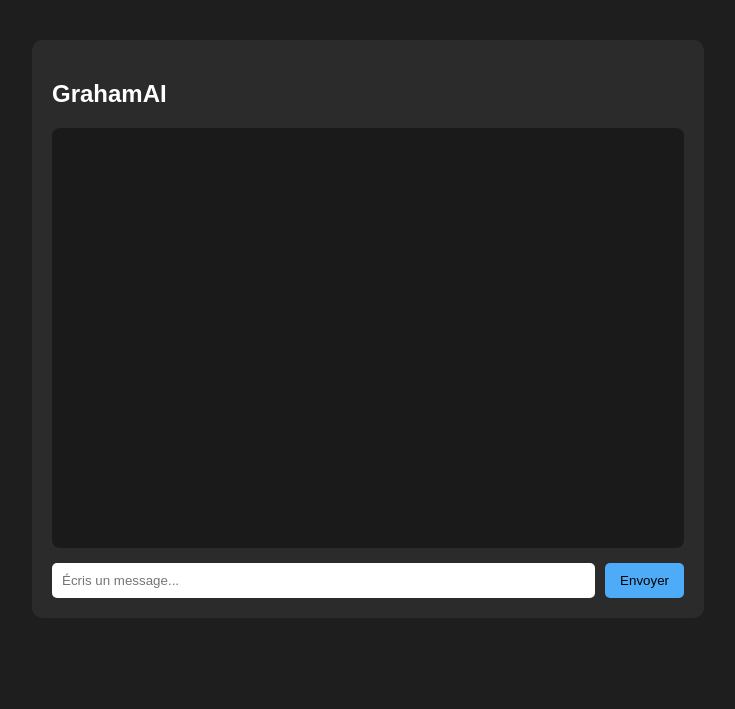
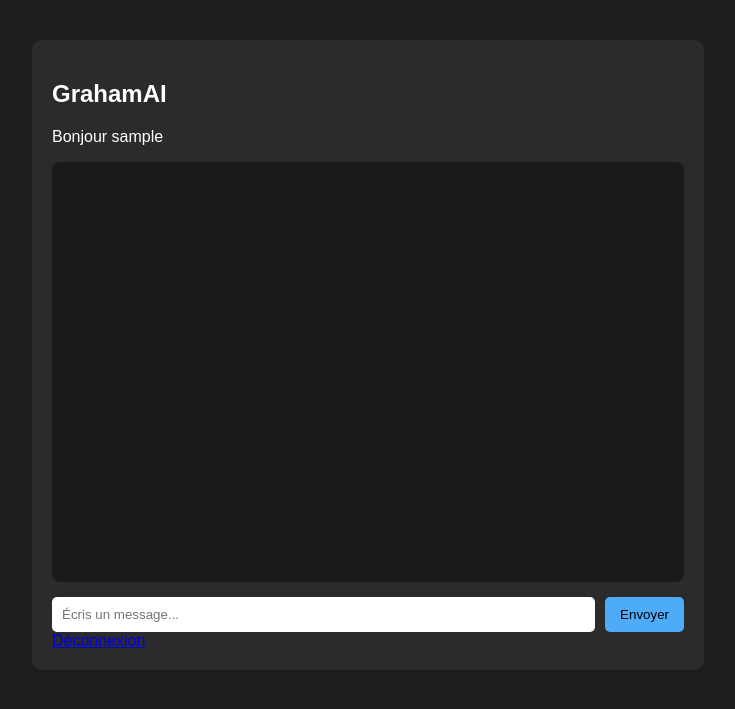
Before and after one commit to Pyxigue/GrahamAI, a Flask app: page / in a window 1280 px wide. Shown: the top 709 px of the page, without its empty margins (272-1007 px from the left). Run offline with Flask 3, Linux system fonts and the light colour scheme; the visitor is signed in with stand-in values (Sample User, id 1).

Commit message:
Enhance index.html with user greeting and logout link
Added a greeting for the user and a logout link.

```diff
--- a/templates/index.html
+++ b/templates/index.html
@@ -1,13 +1,14 @@
 <!DOCTYPE html>
 <html lang="fr">
 <head>
-    <meta charset="UTF-8" />
+    <meta charset="UTF-8">
     <title>GrahamAI</title>
-    <link rel="stylesheet" href="/static/style.css" />
+    <link rel="stylesheet" href="/static/style.css">
 </head>
 <body>
     <div class="chat-container">
         <h2>GrahamAI</h2>
+        <p class="user">Bonjour {{ user }}</p>
 
         <div id="messages"></div>
 
@@ -15,6 +16,8 @@
             <input id="messageInput" type="text" placeholder="Écris un message..." />
             <button onclick="sendMessage()">Envoyer</button>
         </div>
+
+        <a href="/logout">Déconnexion</a>
     </div>
 
     <script src="/static/script.js"></script>
```
